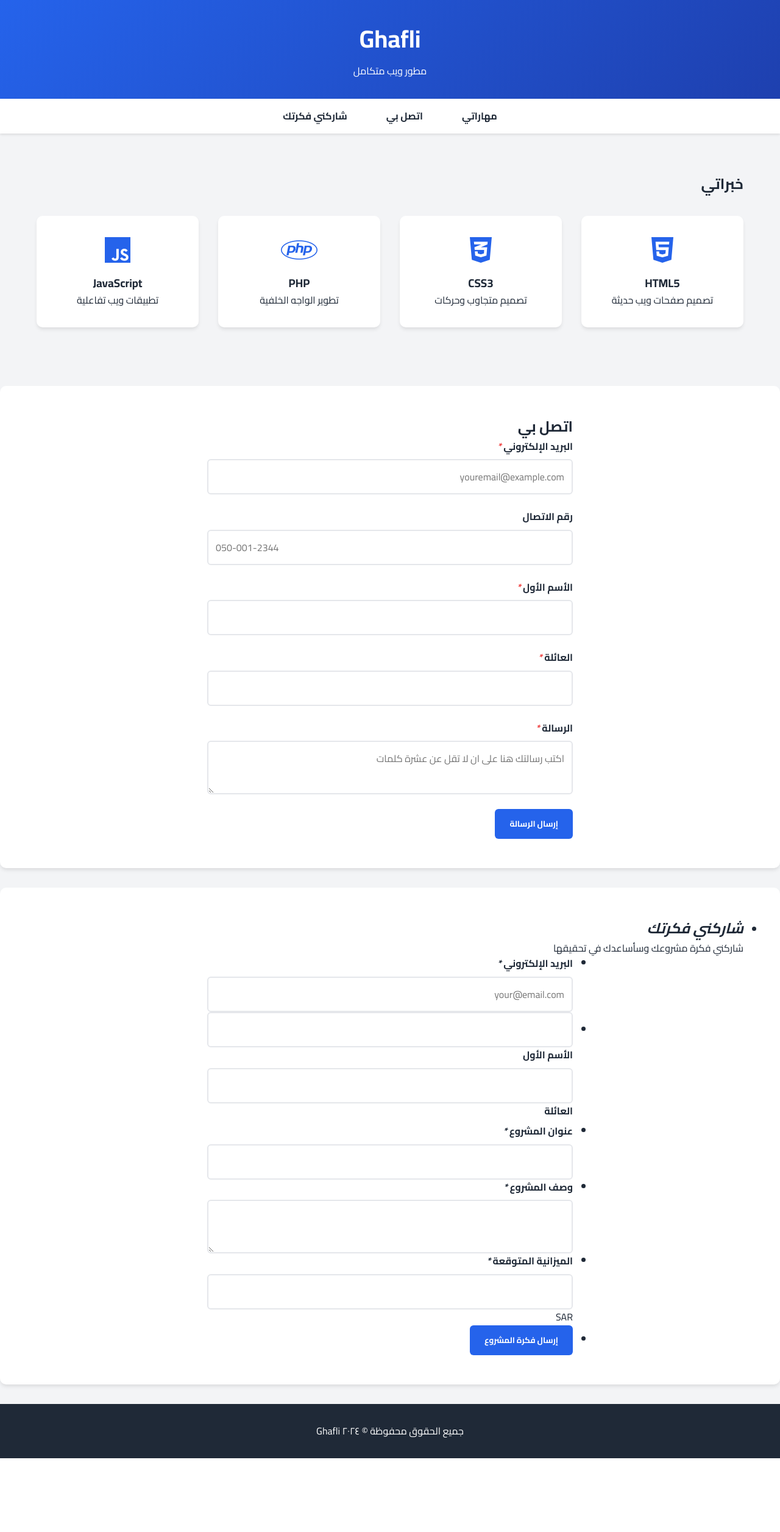
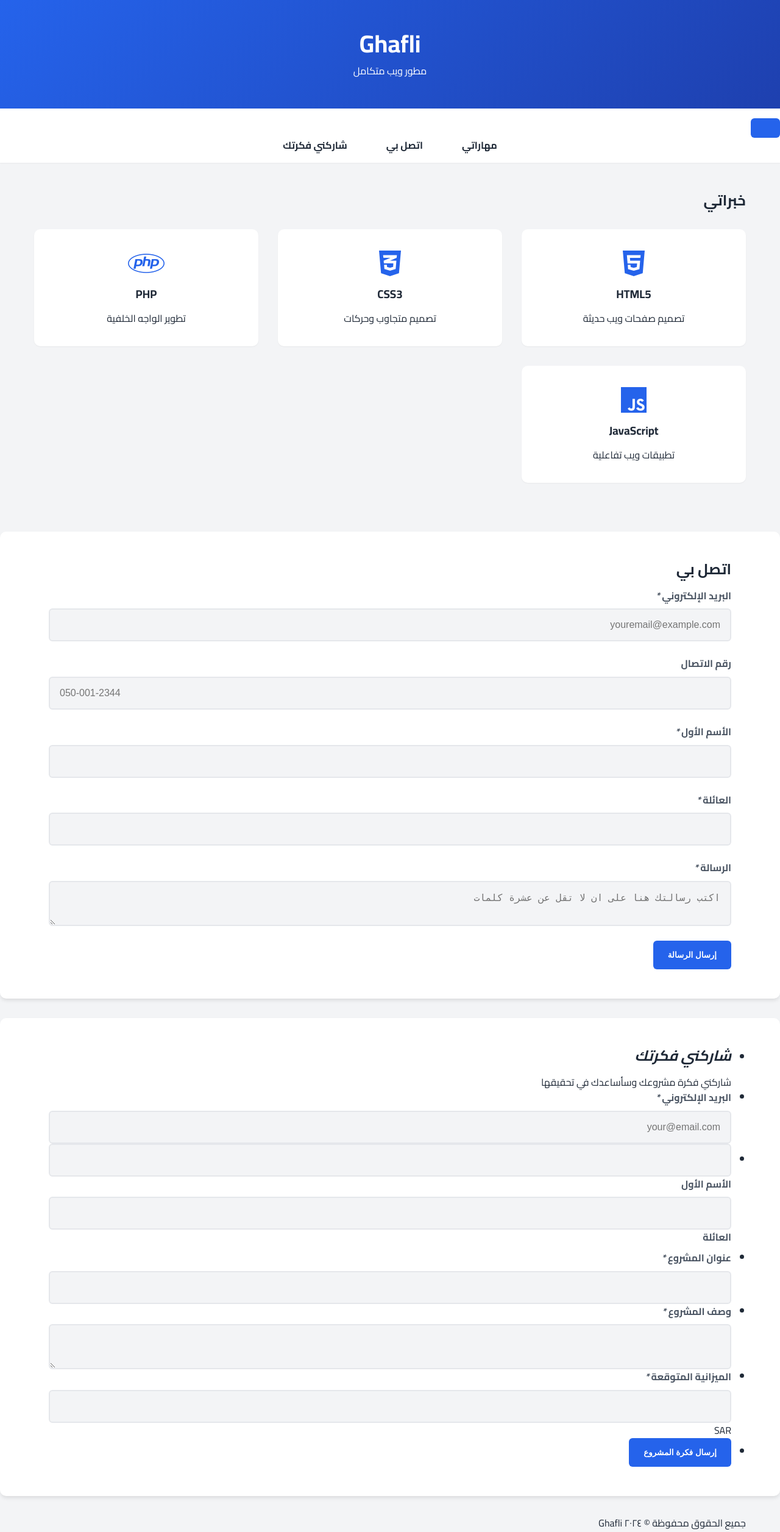
Before and after one commit to Ghafli/Ghafli, a PHP site: page / in a window 1280 px wide. Shown: the whole page at 61% size. Before the commit the page ends 2392 px from the top, so only its background shows below. Run offline with PHP 8.4, Linux system fonts and the light colour scheme.

Commit message:
Update styles.css
Enhance the code of CSS

```diff
--- a/styles.css
+++ b/styles.css
@@ -1,232 +1,317 @@
-/* Reset and Base Styles */
+/* CSS Variables and Theme Configuration */
 :root {
-  --primary-color: #2563eb;    /* Modern blue */
-  --secondary-color: #1e40af;  /* Darker blue */
-  --accent-color: #3b82f6;     /* Light blue */
-  --text-color: #1f2937;       /* Dark gray for text */
-  --light-bg: #f3f4f6;         /* Light background */
-  --white: #ffffff;
-  --error: #ef4444;            /* Red for errors/required fields */
+/* Primary Colors */
+--primary-color: #2563eb;
+--primary-dark: #1e40af;
+--primary-light: #3b82f6;
+
+/* Neutral Colors */
+--text-primary: #1f2937;
+--text-secondary: #4b5563;
+--background-light: #f3f4f6;
+--background-white: #ffffff;
+
+/* Semantic Colors */
+--error-color: #ef4444;
+--success-color: #10b981;
+--warning-color: #f59e0b;
+
+/* Shadows */
+--shadow-sm: 0 1px 2px rgba(0, 0, 0, 0.05);
+--shadow-md: 0 4px 6px -1px rgba(0, 0, 0, 0.1);
+--shadow-lg: 0 10px 15px -3px rgba(0, 0, 0, 0.1);
+
+/* Transitions */
+--transition-fast: 150ms ease;
+--transition-normal: 300ms ease;
+
+/* Spacing */
+--spacing-xs: 0.5rem;
+--spacing-sm: 1rem;
+--spacing-md: 1.5rem;
+--spacing-lg: 2rem;
+--spacing-xl: 3rem;
+
+/* Border Radius */
+--radius-sm: 4px;
+--radius-md: 6px;
+--radius-lg: 10px;
 }
 
-* {
+/* Reset and Base Styles */
+*, *::before, *::after {
 margin: 0;
 padding: 0;
 box-sizing: border-box;
-  font-family: 'Cairo', sans-serif;
+}
+
+html {
+font-size: 16px;
+scroll-behavior: smooth;
 }
 
 body {
 direction: rtl;
 line-height: 1.6;
-  color: var(--text-color);
-  background-color: var(--light-bg);
+color: var(--text-primary);
+background-color: var(--background-light);
+font-family: 'Cairo', sans-serif;
+-webkit-font-smoothing: antialiased;
+-moz-osx-font-smoothing: grayscale;
 }
 
+/* Layout */
 .container {
-  max-width: 1200px;
-  margin: 0 auto;
-  padding: 0 20px;
+width: min(100% - 2rem, 1200px);
+margin-inline: auto;
+padding-inline: var(--spacing-sm);
+}
+
+/* Typography */
+h1, h2, h3, h4, h5, h6 {
+line-height: 1.2;
+font-weight: 700;
+margin-bottom: var(--spacing-sm);
 }
 
 /* Header Styles */
 header {
-  background: linear-gradient(135deg, var(--primary-color), var(--secondary-color));
-  color: var(--white);
-  padding: 2rem 0;
+background: linear-gradient(135deg, var(--primary-color), var(--primary-dark));
+color: var(--background-white);
+padding: var(--spacing-xl) 0;
 text-align: center;
-  box-shadow: 0 4px 6px -1px rgba(0, 0, 0, 0.1);
+box-shadow: var(--shadow-md);
 }
 
 header h1 {
-  font-size: 2.5rem;
-  margin-bottom: 0.5rem;
+font-size: clamp(2rem, 5vw, 2.5rem);
+margin-bottom: var(--spacing-xs);
 }
 
-/* Navigation Styles */
+/* Enhanced Navigation */
 nav {
-  background: var(--white);
-  padding: 1rem 0;
+background: var(--background-white);
+padding: var(--spacing-sm) 0;
 position: sticky;
 top: 0;
 z-index: 1000;
-  box-shadow: 0 2px 4px rgba(0, 0, 0, 0.1);
+box-shadow: var(--shadow-sm);
+transition: transform var(--transition-normal);
+}
+
+/* Hide nav on scroll down, show on scroll up */
+nav.nav-hidden {
+transform: translateY(-100%);
 }
 
 nav ul {
 display: flex;
 justify-content: center;
 list-style: none;
-  gap: 2rem;
+gap: var(--spacing-lg);
 }
 
 nav a {
-  color: var(--text-color);
+color: var(--text-primary);
 text-decoration: none;
 font-weight: 600;
-  padding: 0.5rem 1rem;
-  border-radius: 6px;
-  transition: all 0.3s ease;
+padding: var(--spacing-xs) var(--spacing-sm);
+border-radius: var(--radius-md);
+transition: all var(--transition-normal);
+position: relative;
 }
 
-nav a:hover {
-  color: var(--primary-color);
-  background-color: var(--light-bg);
+nav a::after {
+content: '';
+position: absolute;
+bottom: 0;
+left: 0;
+width: 0;
+height: 2px;
+background: var(--primary-color);
+transition: width var(--transition-normal);
 }
 
-/* Skills Section */
+nav a:hover::after {
+width: 100%;
+}
+
+/* Enhanced Skills Section */
 .skills {
-  padding: 4rem 0;
+padding: var(--spacing-xl) 0;
 }
 
 .skills-grid {
 display: grid;
-  grid-template-columns: repeat(auto-fit, minmax(250px, 1fr));
-  gap: 2rem;
-  margin-top: 2rem;
+grid-template-columns: repeat(auto-fit, minmax(280px, 1fr));
+gap: var(--spacing-lg);
+margin-top: var(--spacing-lg);
 }
 
 .skill-card {
-  background: var(--white);
-  padding: 2rem;
-  border-radius: 10px;
+background: var(--background-white);
+padding: var(--spacing-lg);
+border-radius: var(--radius-lg);
 text-align: center;
-  transition: transform 0.3s ease;
-  box-shadow: 0 4px 6px -1px rgba(0, 0, 0, 0.1);
+transition: all var(--transition-normal);
+box-shadow: var(--shadow-sm);
+position: relative;
+overflow: hidden;
+}
+
+.skill-card::before {
+content: '';
+position: absolute;
+top: 0;
+left: 0;
+width: 100%;
+height: 4px;
+background: var(--primary-color);
+transform: scaleX(0);
+transition: transform var(--transition-normal);
 }
 
 .skill-card:hover {
 transform: translateY(-5px);
+box-shadow: var(--shadow-lg);
+}
+
+.skill-card:hover::before {
+transform: scaleX(1);
 }
 
 .skill-card i {
 font-size: 3rem;
 color: var(--primary-color);
-  margin-bottom: 1rem;
+margin-bottom: var(--spacing-sm);
+transition: transform var(--transition-normal);
 }
 
-/* Forms Styling */
-.contact-form, .zf-templateWrapper {
-  background: var(--white);
-  padding: 3rem 0;
-  margin: 2rem 0;
-  border-radius: 10px;
-  box-shadow: 0 4px 6px -1px rgba(0, 0, 0, 0.1);
+.skill-card:hover i {
+transform: scale(1.1);
 }
 
-form {
-  max-width: 600px;
-  margin: 0 auto;
+/* Enhanced Form Styling */
+.contact-form, .zf-templateWrapper {
+background: var(--background-white);
+padding: var(--spacing-xl);
+margin: var(--spacing-lg) 0;
+border-radius: var(--radius-lg);
+box-shadow: var(--shadow-md);
 }
 
 .form-group {
-  margin-bottom: 1.5rem;
+margin-bottom: var(--spacing-md);
 }
 
 label {
 display: block;
-  margin-bottom: 0.5rem;
+margin-bottom: var(--spacing-xs);
 font-weight: 600;
+color: var(--text-secondary);
 }
 
 input, textarea {
 width: 100%;
-  padding: 0.75rem;
+padding: var(--spacing-sm);
 border: 2px solid #e5e7eb;
-  border-radius: 6px;
+border-radius: var(--radius-md);
 font-size: 1rem;
-  transition: border-color 0.3s ease;
+transition: all var(--transition-normal);
+background-color: var(--background-light);
 }
 
 input:focus, textarea:focus {
 outline: none;
 border-color: var(--primary-color);
+box-shadow: 0 0 0 3px rgba(37, 99, 235, 0.1);
 }
 
 button {
 background-color: var(--primary-color);
-  color: var(--white);
-  padding: 0.75rem 1.5rem;
+color: var(--background-white);
+padding: var(--spacing-sm) var(--spacing-md);
 border: none;
-  border-radius: 6px;
+border-radius: var(--radius-md);
 font-weight: 600;
 cursor: pointer;
-  transition: background-color 0.3s ease;
+transition: all var(--transition-normal);
+position: relative;
+overflow: hidden;
 }
 
-button:hover {
-  background-color: var(--secondary-color);
+button::before {
+content: '';
+position: absolute;
+top: 50%;
+left: 50%;
+width: 0;
+height: 0;
+background: rgba(255, 255, 255, 0.2);
+border-radius: 50%;
+transform: translate(-50%, -50%);
+transition: width 0.6s, height 0.6s;
 }
 
-/* Required Field Indicator */
-.required {
-  color: var(--error);
+button:hover::before {
+width: 300%;
+height: 300%;
 }
 
-/* Footer */
-footer {
-  background: var(--text-color);
-  color: var(--white);
-  padding: 2rem 0;
-  text-align: center;
+/* Enhanced Animations */
+@keyframes fadeInUp {
+from {
+  opacity: 0;
+  transform: translateY(20px);
+}
+to {
+  opacity: 1;
+  transform: translateY(0);
+}
 }
 
-/* Responsive Navigation */
-.nav-toggle {
-  display: none;
-  background: none;
-  border: none;
-  padding: 0.5rem;
-  cursor: pointer;
+.skills-grid, form {
+animation: fadeInUp 0.8s ease-out;
 }
 
+/* Responsive Design */
 @media (max-width: 768px) {
+:root {
+  --spacing-xl: 2rem;
+  --spacing-lg: 1.5rem;
+}
+
 .nav-toggle {
   display: block;
   position: absolute;
-      right: 1rem;
-      top: 1rem;
+  right: var(--spacing-sm);
+  top: var(--spacing-sm);
 }
 
 nav ul {
   display: none;
   flex-direction: column;
   text-align: center;
-      padding: 1rem 0;
+  padding: var(--spacing-sm) 0;
 }
 
 nav.active ul {
   display: flex;
 }
-
-  .nav-toggle span {
-      display: block;
-      width: 25px;
-      height: 3px;
-      background-color: var(--text-color);
-      margin: 5px 0;
-      transition: 0.3s;
 }
 
-  .nav-toggle.active span:nth-child(1) {
-      transform: rotate(45deg) translate(5px, 5px);
+/* Print Styles */
+@media print {
+nav, button, .nav-toggle {
+  display: none;
 }
 
-  .nav-toggle.active span:nth-child(2) {
-      opacity: 0;
+body {
+  background: var(--background-white);
 }
 
-  .nav-toggle.active span:nth-child(3) {
-      transform: rotate(-45deg) translate(7px, -6px);
+.container {
+  width: 100%;
+  max-width: none;
 }
 }
-
-/* Animations */
-@keyframes fadeIn {
-  from { opacity: 0; transform: translateY(20px); }
-  to { opacity: 1; transform: translateY(0); }
-}
-
-.skills-grid, form {
-  animation: fadeIn 0.6s ease-out;
-}
```
Lines whose indentation alone changed are shown as unchanged.
